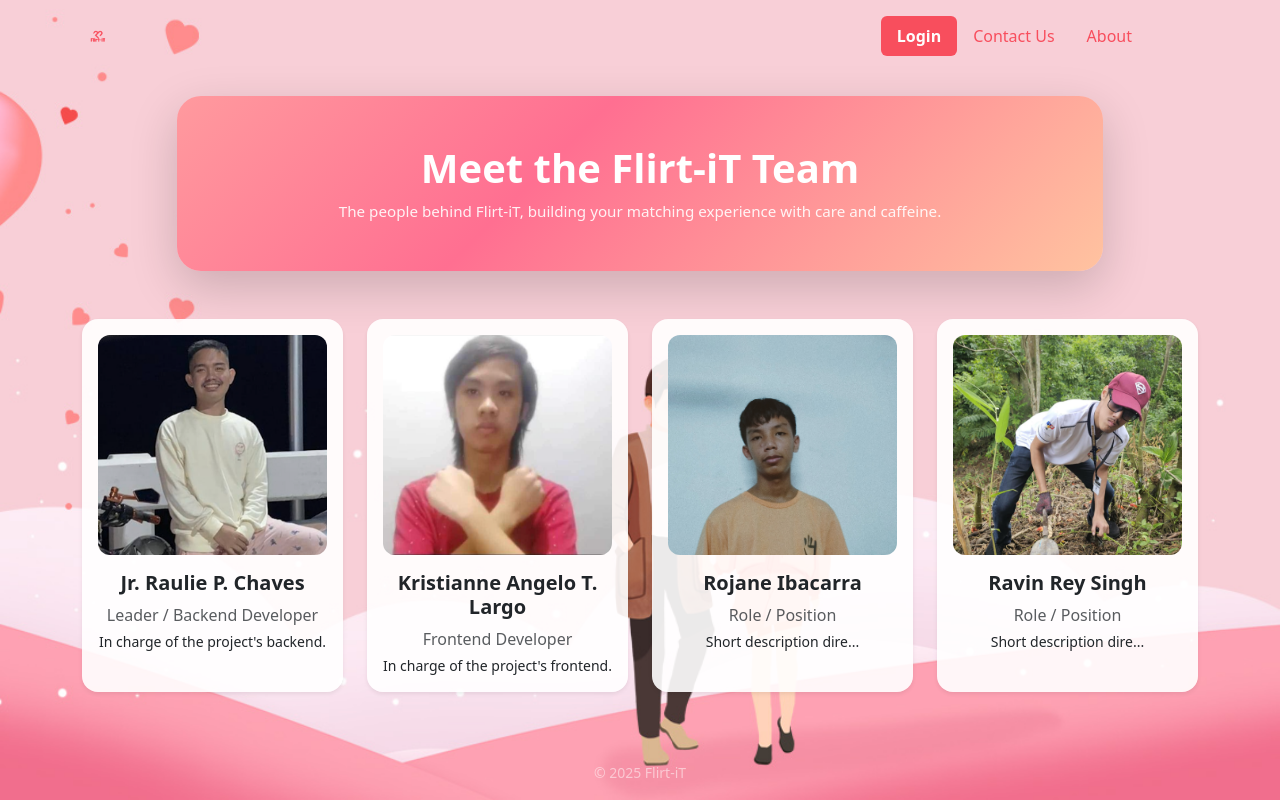
After one commit to Anjigoan/Flirt-It, a Flask app: page /about in a window 1280 px wide. The commit adds this page. Run offline with Flask 3, Linux system fonts and the light colour scheme; parts of the project's set-up code (start-up, migrations or seed data) failed here and were passed over; some libraries are stand-ins or nearby versions.

Commit message:
Added an About Us and Contact Us pages, also modified some CSS files.

```diff
--- a/app.py
+++ b/app.py
@@ -12,7 +12,7 @@ app.secret_key = 'flirtit_secretkey'  # change this later for better security
 # MySQL Config
 app.config['MYSQL_HOST'] = 'localhost'
 app.config['MYSQL_USER'] = 'root'
-app.config['MYSQL_PASSWORD'] = '2005'
+app.config['MYSQL_PASSWORD'] = 'Ranffer123!'
 app.config['MYSQL_DB'] = 'flirtit_db'
 
 mysql = MySQL(app)
@@ -138,6 +138,7 @@ def profile():
 # ---- LOGIN ---
 @app.route('/login', methods=['GET', 'POST'])
 def login():
+    error = None   # ← add this
 
     if request.method == 'POST':
         email = request.form['email']
@@ -153,10 +154,9 @@ def login():
             session['email'] = user[1]
             return redirect(url_for('main'))
         else:
-            flash("Invalid credentials!")
-            return redirect(url_for('login'))
+            error = "Invalid email or password."
 
-    return render_template('login.html')
+    return render_template('login.html', error=error)
 
 # ---- MAIN ----
 @app.route('/main')
@@ -263,6 +263,16 @@ def main():
 
     return render_template("main.html", match_interest = results)
 
+# ---- CONTACT ----
+@app.route('/contact')
+def contact():
+    return render_template('contact.html')
+
+# ---- ABOUT ----
+@app.route('/about')
+def about():
+    return render_template('about.html')
+
 # ---- LOGOUT ----
 @app.route('/logout')
 def logout():
--- a/static/auth.css
+++ b/static/auth.css
@@ -1,18 +1,20 @@
-:root{
+:root {
     --bs-primary: #f84e5d;
-    --bs-primary-rgb: 248,78,93;
+    --bs-primary-rgb: 248, 78, 93;
 }
 
-.btn.btn-primary{
+.btn.btn-primary {
     background-color: #f84e5d;
     border-color: #f84e5d;
 }
-.btn.btn-primary:hover{
+
+.btn.btn-primary:hover {
     background-color: #d63d4f;
     border-color: #d63d4f;
 }
-.btn.btn-primary:focus{
-    box-shadow: 0 0 0 .25rem rgba(248,78,93,.35);
+
+.btn.btn-primary:focus {
+    box-shadow: 0 0 0 .25rem rgba(248, 78, 93, .35);
 }
 
 .btn-secondary {
@@ -42,7 +44,55 @@
 }
 
 .nav-pills .nav-link.active,
-.nav-pills .show > .nav-link{
+.nav-pills .show>.nav-link {
     background-color: #f84e5d;
     color: #fff;
 }
+
+.login-error {
+    background: rgba(255, 240, 240, 0.9);
+    /* soft pink */
+    border: 1px solid #ff9ea8;
+    /* subtle border */
+    color: #b60000;
+    /* readable red text */
+    padding: 10px 16px;
+    border-radius: 10px;
+    text-align: center;
+    margin-top: 10px;
+    font-size: 0.95rem;
+    width: 100%;
+}
+
+.about-img {
+    width: 100%;
+    height: 220px;
+    object-fit: cover;
+    border-radius: 0.75rem;
+}
+
+/* ABOUT PAGE HERO */
+.about-hero {
+    background: linear-gradient(135deg, #ff9a9e 0%, #ff6f91 40%, #ffc3a0 100%);
+    border-radius: 24px;
+    color: #fff;
+}
+
+.about-hero h1 {
+    font-weight: 700;
+}
+
+.about-hero p {
+    font-size: 0.95rem;
+    opacity: 0.9;
+}
+
+.about-pill {
+    padding: 0.35rem 0.9rem;
+    font-size: 0.75rem;
+    text-transform: uppercase;
+    letter-spacing: 0.08em;
+    border-radius: 999px;
+    background: rgba(255, 255, 255, 0.25);
+    color: #fff;
+}
--- /dev/null
+++ b/templates/about.html
@@ -0,0 +1,114 @@
+<!DOCTYPE html>
+<html lang="en">
+
+<head>
+    <meta charset="UTF-8">
+    <title>About Us</title>
+    <meta name="viewport" content="width=device-width, initial-scale=1">
+
+    <!-- Bootstrap -->
+    <link href="https://cdn.jsdelivr.net/npm/bootstrap@5.3.2/dist/css/bootstrap.min.css" rel="stylesheet">
+    <!-- Reuse your login/register styles -->
+    <link rel="stylesheet" href="{{ url_for('static', filename='auth.css') }}">
+
+    <style>
+        .about-card {
+            background-color: rgba(255, 255, 255, 0.9);
+            border: none;
+            border-radius: 1rem;
+        }
+    </style>
+</head>
+
+<body class="d-flex flex-column min-vh-100"
+    style="background: url('{{ url_for('static', filename='essentials/background.jpg') }}') no-repeat center center fixed; background-size: cover;">
+
+    <header class="py-3 mb-4">
+        <div class="container d-flex justify-content-between align-items-center">
+            <div class="d-flex align-items-center">
+                <img src="{{ url_for('static', filename='essentials/logo.png') }}" alt="Flirt-iT Logo"
+                    style="height:32px;" class="me-2">
+            </div>
+            <ul class="nav nav-pills" style="margin-right: 50px;">
+                <li class="nav-item"><a class="nav-link active" href="{{ url_for('login') }}">Login</a></li>
+                <li class="nav-item"><a class="nav-link" href="{{ url_for('contact') }}">Contact Us</a></li>
+                <li class="nav-item"><a class="nav-link" href="{{ url_for('about') }}">About</a></li>
+            </ul>
+        </div>
+    </header>
+
+    <main class="container flex-grow-1">
+        <div class="row justify-content-center mb-4">
+            <div class="col-lg-10">
+                <section class="about-hero shadow-lg p-4 p-md-5 text-center">
+                    <h1 class="mb-2">Meet the Flirt-iT Team</h1>
+                    <p class="mb-0">
+                        The people behind Flirt-iT, building your matching experience with care and caffeine.
+                    </p>
+                </section>
+            </div>
+        </div>
+
+        <div class="row g-4 mt-2 justify-content-center">
+            <!-- Member 1 -->
+            <div class="col-12 col-sm-6 col-lg-3">
+                <div class="about-card shadow-sm text-center p-3 h-100">
+                    <img src="{{ url_for('static', filename='essentials/chaves.jpg') }}" alt="Member 1"
+                        class="about-img mb-3">
+                    <h5 class="fw-semibold">Jr. Raulie P. Chaves</h5>
+                    <p class="text-muted mb-1">Leader / Backend Developer</p>
+                    <p class="small mb-0">
+                        In charge of the project's backend.
+                    </p>
+                </div>
+            </div>
+
+            <!-- Member 2 -->
+            <div class="col-12 col-sm-6 col-lg-3">
+                <div class="about-card shadow-sm text-center p-3 h-100">
+                    <img src="{{ url_for('static', filename='essentials/largo.jpg') }}" alt="Member 2"
+                        class="about-img mb-3">
+                    <h5 class="fw-semibold">Kristianne Angelo T. Largo</h5>
+                    <p class="text-muted mb-1">Frontend Developer</p>
+                    <p class="small mb-0">
+                        In charge of the project's frontend.
+                    </p>
+                </div>
+            </div>
+
+            <!-- Member 3 -->
+            <div class="col-12 col-sm-6 col-lg-3">
+                <div class="about-card shadow-sm text-center p-3 h-100">
+                    <img src="{{ url_for('static', filename='essentials/ibacarra.jpg') }}" alt="Member 3"
+                        class="about-img mb-3">
+                    <h5 class="fw-semibold">Rojane Ibacarra</h5>
+                    <p class="text-muted mb-1">Role / Position</p>
+                    <p class="small mb-0">
+                        Short description dire...
+                    </p>
+                </div>
+            </div>
+
+            <!-- Member 4 -->
+            <div class="col-12 col-sm-6 col-lg-3">
+                <div class="about-card shadow-sm text-center p-3 h-100">
+                    <img src="{{ url_for('static', filename='essentials/singh.jpg') }}" alt="Member 4"
+                        class="about-img mb-3">
+                    <h5 class="fw-semibold">Ravin Rey Singh</h5>
+                    <p class="text-muted mb-1">Role / Position</p>
+                    <p class="small mb-0">
+                        Short description dire...
+                    </p>
+                </div>
+            </div>
+        </div>
+    </main>
+
+    <footer class="text-center text-white-50 py-3 mt-4">
+        <small>© 2025 Flirt-iT</small>
+    </footer>
+
+    <script src="https://cdn.jsdelivr.net/npm/bootstrap@5.3.2/dist/js/bootstrap.bundle.min.js"></script>
+</body>
+
+</html>
```
Also changed, not shown: templates/contact.html (added, +87 -0 lines), templates/details.html (+19 -14 lines), templates/login.html (+20 -9 lines), templates/main.html (+5 -5 lines), templates/profile.html (+7 -5 lines), static/essentials/chaves.jpg (added), static/essentials/ibacarra.jpg (added), static/essentials/largo.jpg (added), static/essentials/singh.jpg (added), static/uploads/120870875_3638703526218637_1965611000991692048_n.jpg (added), 2 other files.
